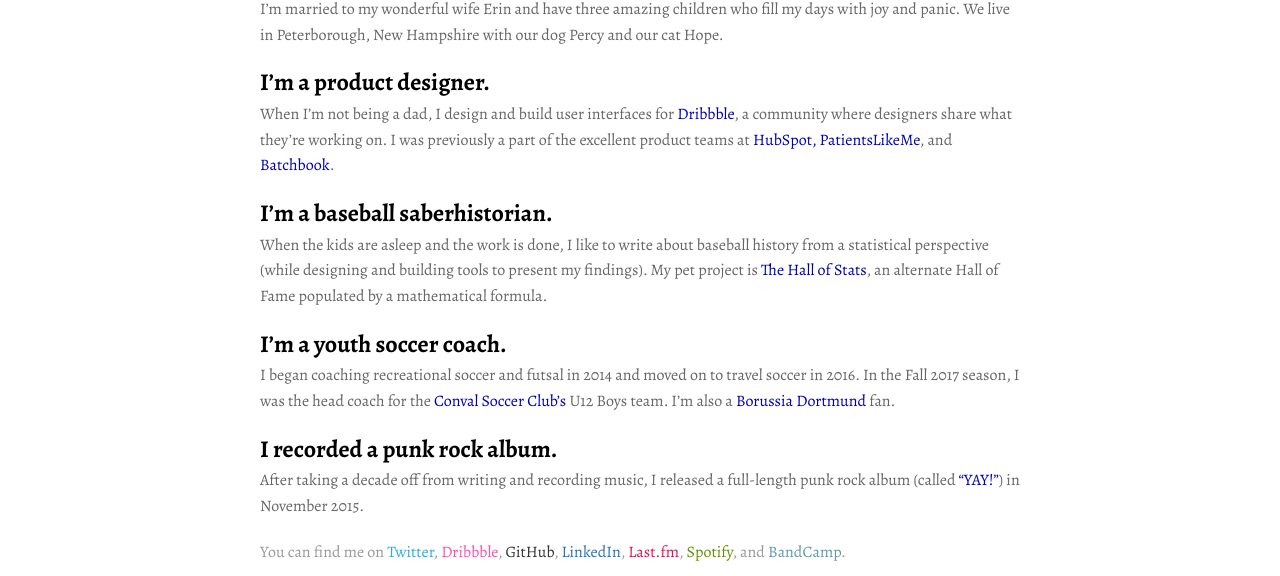
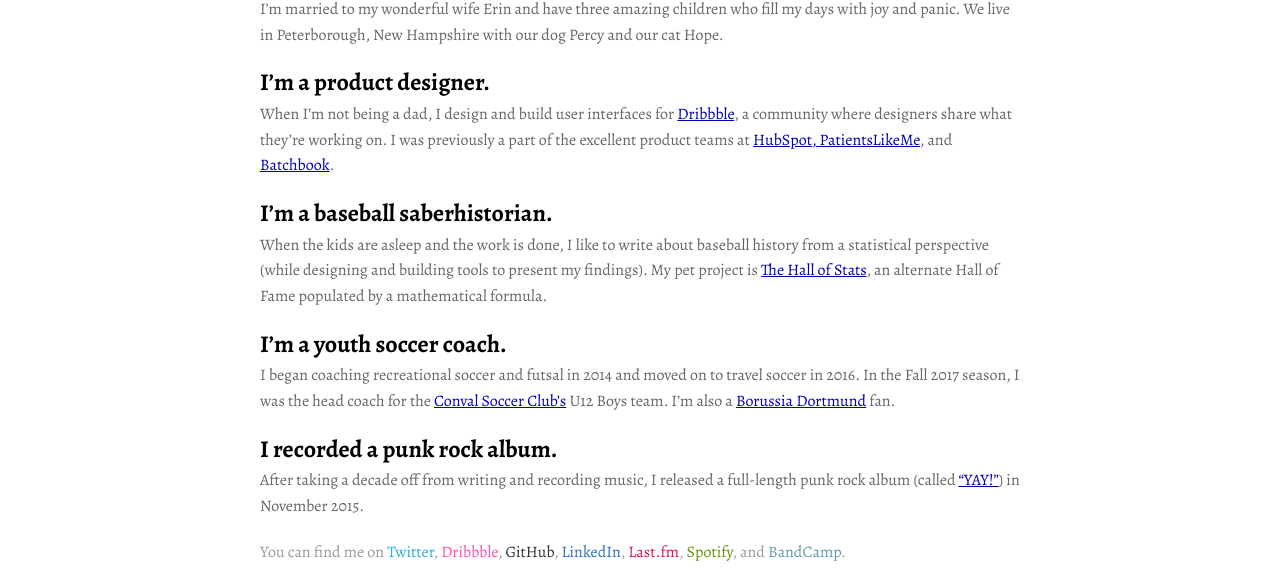
Before and after one commit to adarowski/adarowski.github.io, a Jekyll site: the page built from index.html, in a window 1280 px wide. Shown: the part 242-818 px from the top of the page. Built offline with Jekyll 4.4.1, drawn with Linux system fonts in a browser that asks for light colours.

Commit message:
More obvious links

```diff
--- a/_layouts/home.html
+++ b/_layouts/home.html
@@ -3,7 +3,7 @@
 
 {% include head.html %}
 
-<body>
+<body id="home">
 
 <div class="container">
 
--- a/_sass/_base.sass
+++ b/_sass/_base.sass
@@ -38,7 +38,6 @@
   padding-right: 20px
 
 a
-  text-decoration: none
   &:link, &:visited
     color: darken(blue, 15%)
   &:hover, &:active, a:focus
@@ -86,8 +85,10 @@
 h1
   font-size: 48px
   margin: 0
-  a:link, a:visited, a:hover, a:active
-    color: black
+  body#home &
+    a:link, a:visited, a:hover, a:active
+      color: black
+      text-decoration: none
   &.article-title
     margin-bottom: 10px
   #about &
@@ -193,9 +194,13 @@
     color: #666
     &.social
       color: #999
+      a
+        text-decoration: none
 
 #articles
   padding-bottom: 120px
+  a
+    text-decoration: none
 
 .article-list
   color: #666
```
